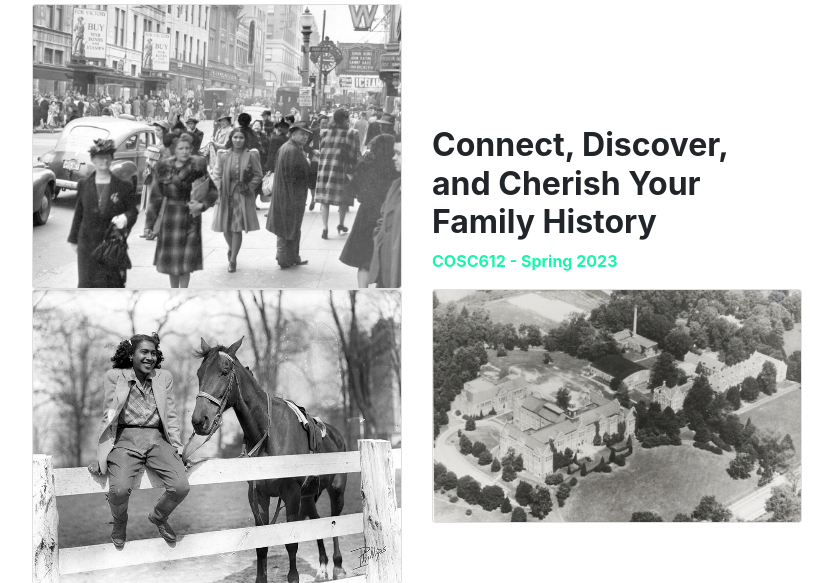
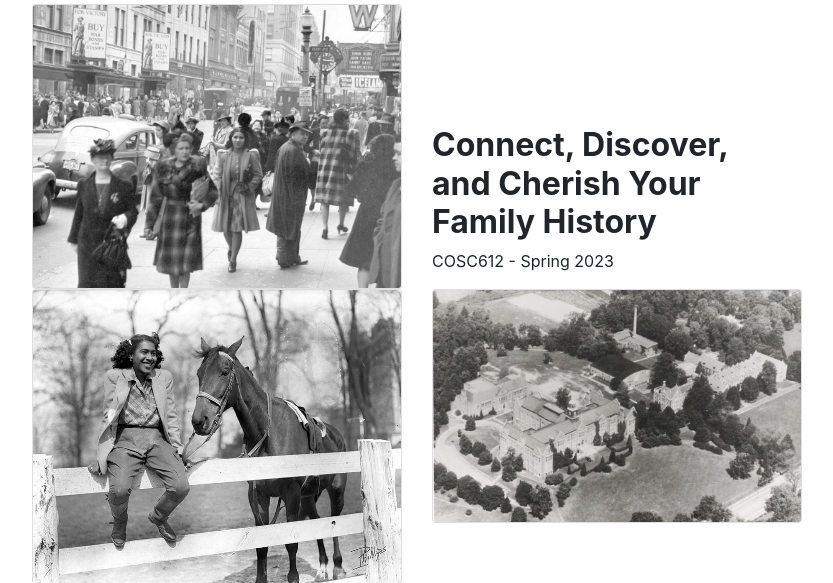
Before and after one commit to danieleschmidt/family_tree_app, a Django app: page / in a window 1280 px wide. Shown: the part 116-699 px from the top of the page, without its empty margins (223-1056 px from the left). Run offline with Django 4.2, Linux system fonts and the light colour scheme; some libraries are stand-ins or nearby versions.

Commit message:
Update index.html

```diff
--- a/source/content/templates/main/index.html
+++ b/source/content/templates/main/index.html
@@ -24,7 +24,7 @@
         <div class="col d-md-flex order-first justify-content-md-start align-items-md-end order-md-1">
             <div style="width: 80%;">
                 <h2><br /><strong>Connect, Discover, and Cherish Your Family History</strong></h2>
-                <p><strong><span style="color: rgb(25, 245, 170);">COSC612 - Spring 2023</span></strong></p>
+                <p>COSC612 - Spring 2023</p>
             </div>
         </div>
         <div class="col order-md-2">
```
